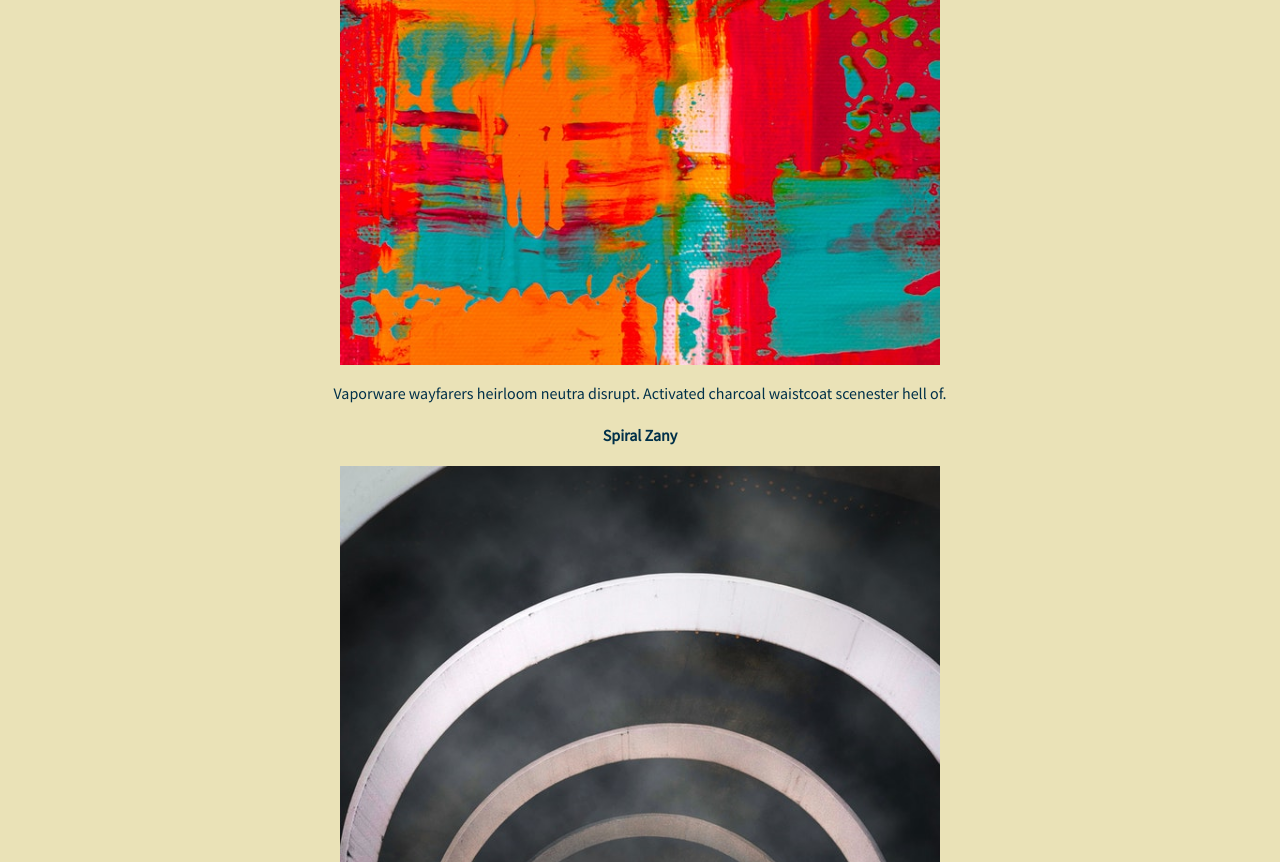
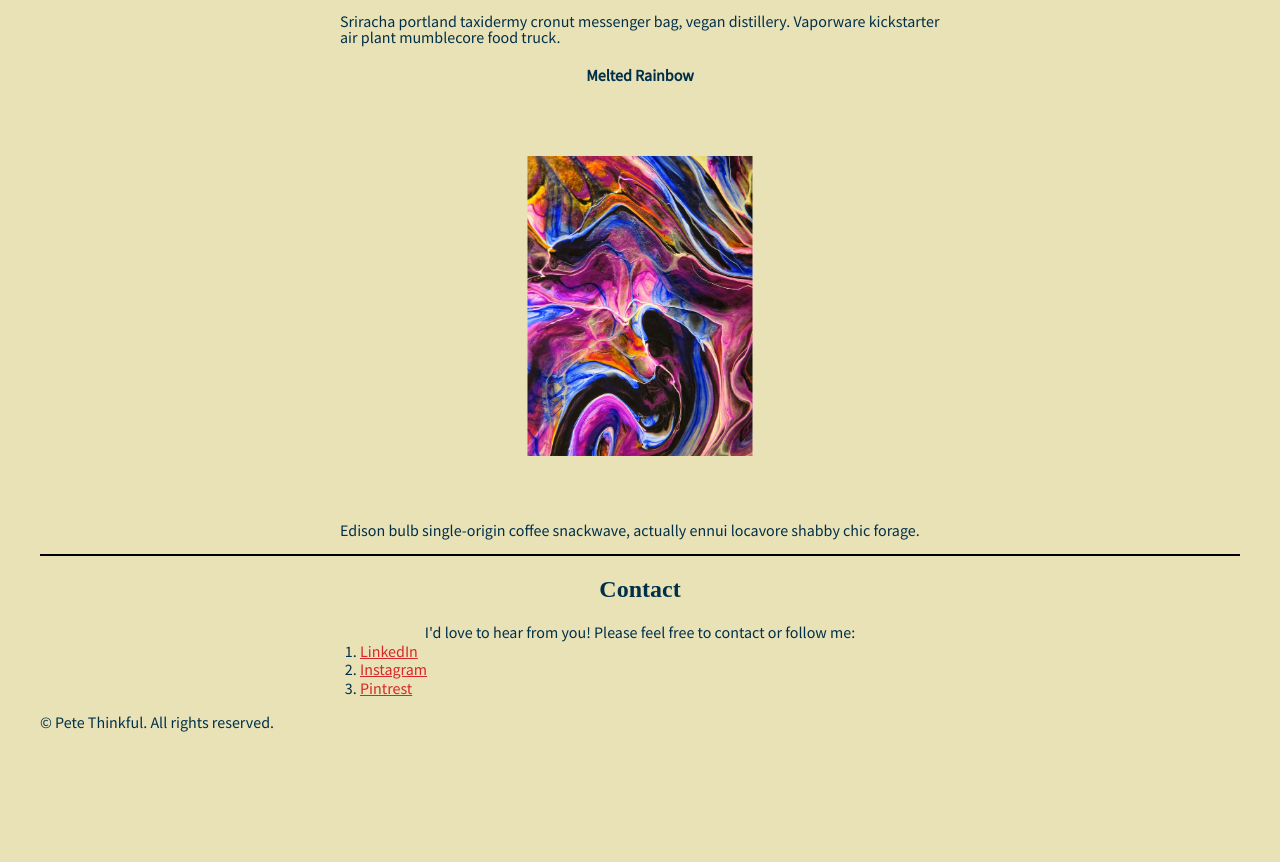
Before and after one commit to walkerdl1213/petethinkful.io, a plain HTML site: page index.html in a window 1280 px wide. Shown: the part 1938-2800 px from the top of the page. After the commit the page ends 2725 px from the top, so only its background shows below. Drawn offline with nearby package versions, Linux system fonts and the light colour scheme.

Commit message:
Update style.css
Adjusted margins to center content.
Fixed nav that was not taking you to the correct part of the page
adjusted portfolio image size
centered ordered list at the bottom.

```diff
--- a/style.css
+++ b/style.css
@@ -1,104 +1,84 @@
 /* The @import rule below imports the Playfair Display and Source Sans Pro fonts into the stylesheet. You don't have to edit this line.*/
 @import url("https://fonts.googleapis.com/css2?family=Playfair+Display&family=Source+Sans+Pro:wght@400&display=swap");
+body {
+  color: #003049;
+  font-family: "Source Sans Pro", Tahoma, Geneva, Verdana, sans-serif;
+  padding: 40px;
+  background-color: #eae2b7;
+  margin: 0 auto;
+}
 
+header {
+  text-align: center;
+}
 
-
-header{
+nav {
   text-align: center;
-
 }
 
 a:link {
   color: #d62828;
 }
+
 a:hover {
   color: #f77f00;
 }
 
-body {
 img {
-    transform: scale (0.25);
+  transform: scale(0.75);
   display: block;
   margin: auto;
   width: 50%;
-
 }
 
-  color: #003049;
-  font-family: "Source Sans Pro", Tahoma, Geneva, Verdana, sans-serif;
-  padding: 40px;
-  background-color:#eae2b7 ;
-  h1{text-align: center;}
-  h3{text-align: center;}
-  p{text-align: center;}
-
-
-
-
-
- h2 {
+h1, h2, h3, h4 {
   text-align: center;
 }
-h3 {text-align: center;}
-h4 {text-align: center;}
-
-
 
 .image-circle {
   border: 2px #003049 solid;
-    border-radius: 80% }
-
-
-    main {}
-    article {
-      padding: 50px 0;
-
+  border-radius: 80%;
 }
 
+main {
   article div {
     text-align: center;
     width: 100%;
   }
 
   p {
-      line-height: 1.5;
+    line-height: 1.0;
   }
 }
 
+/* Set the font family for any h1, h2, or h3 heading */
+h1 {
+  text-align: center;
+  font-family: Georgia, 'Times New Roman', Times, serif;
+}
 
+h2 {
+  text-align: center;
+  font-family: 'Times New Roman', Times, serif
+}
 
-/* Set the font family for any h1, h2, or h3 heading */
-
-  }
-h1{
-  text-align: center;
-  font-family: Georgia, 'Times New Roman', Times, serif
-
-  ,
-h2,{
-  text-align: center;
-}
 h3 {
   text-align: center;
   font-family: "Playfair Display", Times, serif;
 }
 
-
-
 /* The div container constrains the content width within the main container to 600px */
 div {
   margin: auto;
-  width: 600px;
-}
-
-img {
-  width: 100%;
-  max-width: 200px;
-  height: auto;
+  max-width: 600px;
 }
 
 hr {
   border: 1px solid black;
 }
 
-/* Add your solution below */
+ol {
+  text-align: left;
+  margin: auto;
+  max-width: 600px;
+}
```
Lines whose indentation alone changed are shown as unchanged.
